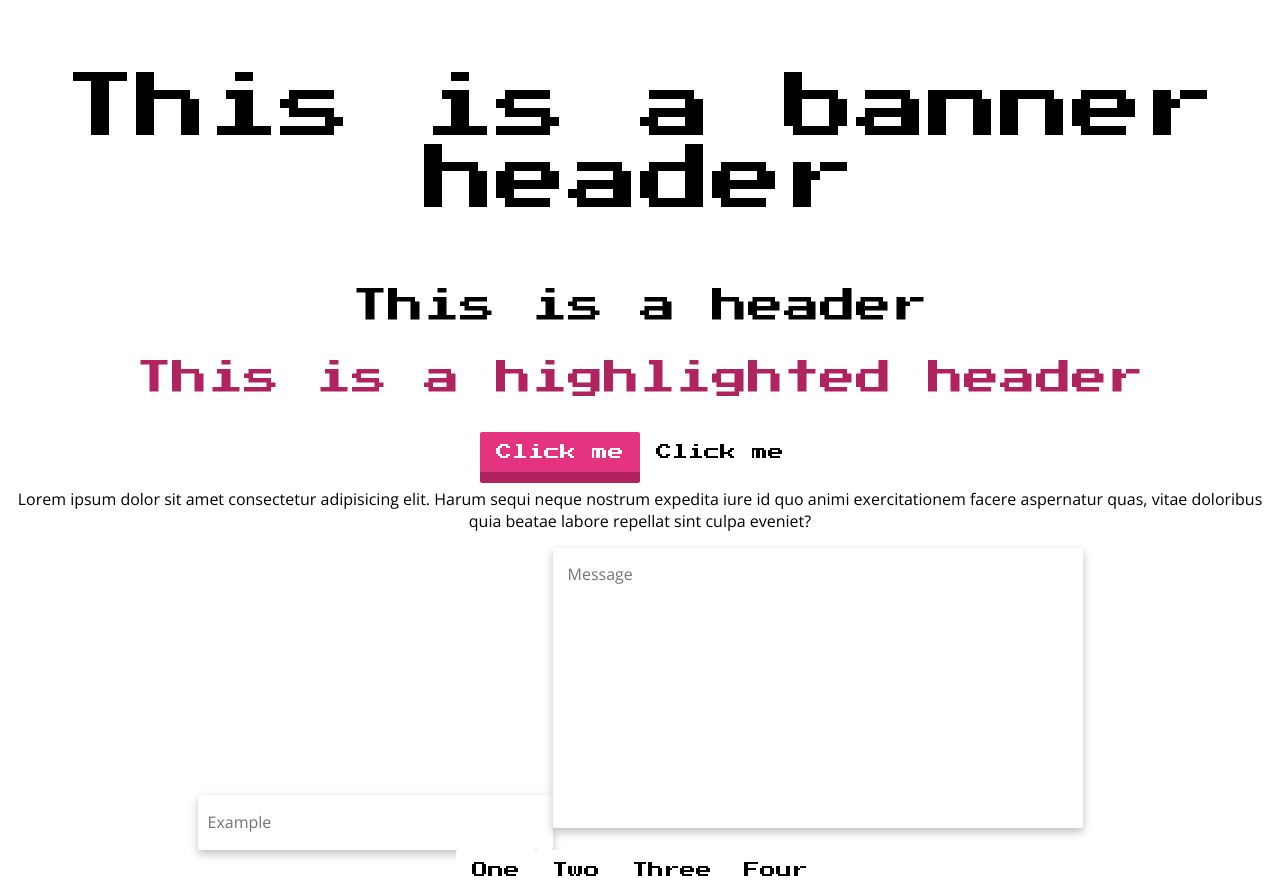
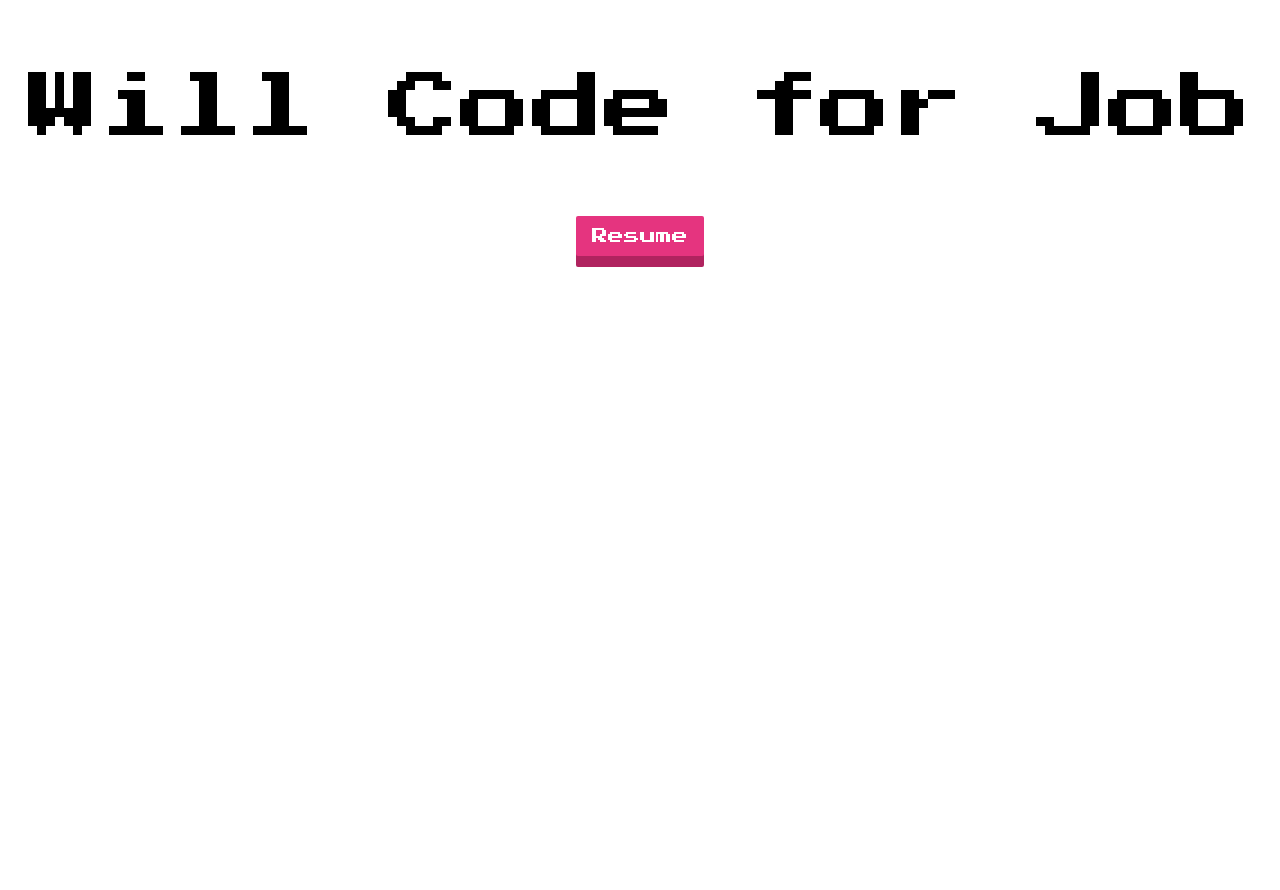
Before and after one commit to programmergeek/personal-site, a React (Create React App) app: page / in a window 1280 px wide. After the commit the page ends 800 px from the top, so only its background shows below. Built offline with nearby package versions, Linux system fonts and the light colour scheme.

Commit message:
[react/new/component] created new component HeroBanner

```diff
--- a/src/App.tsx
+++ b/src/App.tsx
@@ -1,23 +1,11 @@
 import React from 'react';
 import './App.css';
+import { HeroBanner } from './Components';
 
 function App() {
   return (
     <div className="App">
-      <p className="banner-header">This is a banner header</p>
-      <p className="header">This is a header</p>
-      <p className="header highlight">This is a highlighted header</p>
-      <button className='btn btn-primary font-primary'>Click me</button>
-      <button className='btn btn-secondary font-primary'>Click me</button>
-      <p className='p'> Lorem ipsum dolor sit amet consectetur adipisicing elit. Harum sequi neque nostrum expedita iure id quo animi exercitationem facere aspernatur quas, vitae doloribus quia beatae labore repellat sint culpa eveniet?</p>
-      <input type="text" className="text-input input-field font-secondary" placeholder='Example' />
-      <textarea name="message" placeholder='Message' className='text-input text-area font-secondary'></textarea>
-      <div className="d-flex center">
-        <button className="btn btn-secondary font-primary">One</button>
-        <button className="btn btn-secondary font-primary">Two</button>
-        <button className="btn btn-secondary font-primary">Three</button>
-        <button className="btn btn-secondary font-primary">Four</button>
-      </div>
+      <HeroBanner />
     </div>
   );
 }
--- /dev/null
+++ b/src/Components/HeroBanner/HeroBanner.tsx
@@ -0,0 +1,11 @@
+import React, {useState} from 'react'
+
+export const HeroBanner:React.FC = () => {
+
+    const [text, setText] = useState<String>("Will Code for Job")
+
+    return <div className='hero-banner'>
+        <p className='banner-header'>{text}</p>
+        <button className="btn btn-primary font-primary">Resume</button>
+    </div>
+}
--- /dev/null
+++ b/src/Components/index.ts
@@ -0,0 +1 @@
+export * from './HeroBanner/HeroBanner'
```
